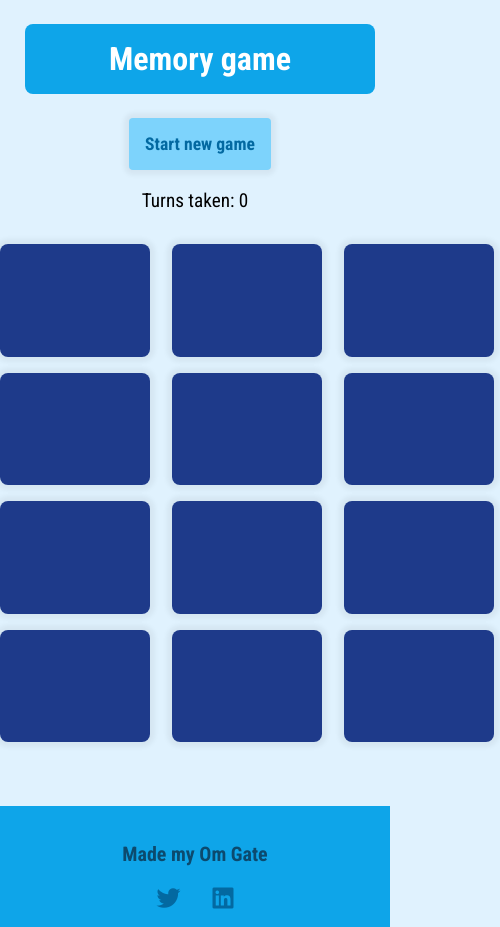
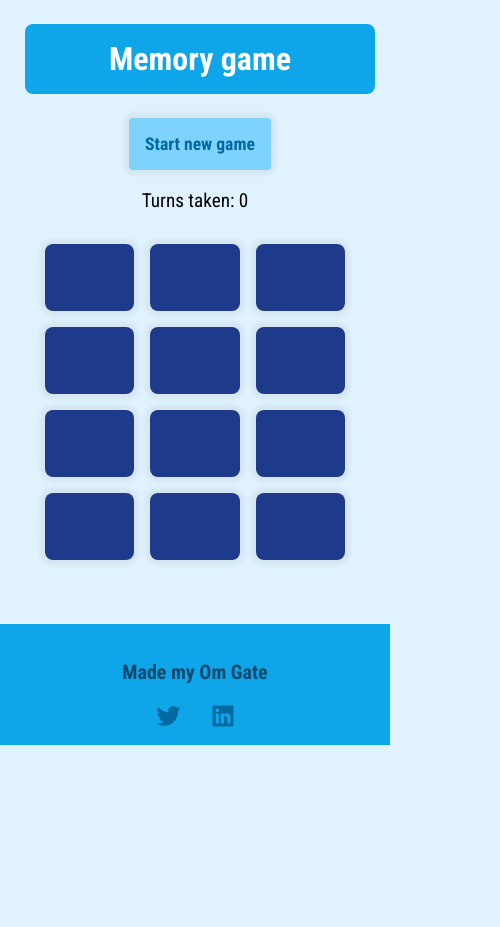
Before and after one commit to OMGATE23/memory-game, a React (Create React App) app: page / in a window 390 px wide. Shown: the whole page, 500 px wide, since content can reach past the window. After the commit the page ends 844 px from the top, so only its background shows below. Built offline with nearby package versions, Linux system fonts and the light colour scheme.

Commit message:
style: changed sizing and improved responsiveness

```diff
--- a/src/App.css
+++ b/src/App.css
@@ -24,8 +24,7 @@
   display: grid;
   grid-template-columns: repeat(4, 1fr);
   grid-gap: 1rem;
-  max-width: 900px;
-
+  max-width: 650px;
   border: 0 0.5rem;
 }
 
@@ -39,14 +38,15 @@
 
 }
 .modal {
-  width: 500px;
+  max-width: 500px;
   background-color: var(--sky-200);
   box-shadow: 0px 0px 25px 25px rgba(0, 0, 0, 0.1);
   border-radius: 0.5rem;
   padding: 2rem;
-  position: absolute;
-  left: 31.25%;
-  top: 20%;
+  margin-left: auto;
+  margin-right: auto;
+  margin-top: 10rem;
+
 }
 
 .modal a {
@@ -109,18 +109,7 @@ footer i {
 }
 
 @media(max-width:900px){
-  img {
-    width: 150px;
-  }
 
-  .grid-div {
-    width: 700px;
-  }
-
-  .modal {
-    top: 30%;
-    left: 10%;
-  }
 
   .modal-backdrop{
     height: 100%;
@@ -140,11 +129,40 @@ footer i {
   }
 
   .modal {
-    top: 30%;
-    left: 10%;
+    max-width: 400px;
   }
 
   .modal-backdrop{
     height: 110%;
   }
 }
+
+@media(max-width:500px){
+
+  .header {
+    flex-direction: column;
+    width: 400px;
+  }
+
+  .grid-div {
+    grid-template-columns: repeat(3, 1fr);
+    width: 300px;
+
+  }
+
+  img {
+    object-fit: cover;
+    width: 100%;
+  }
+  .modal {
+    max-width: 250px;
+  }
+
+  .modal a {
+    max-width: 200px;
+  }
+
+  .modal-backdrop{
+    height: 110%;
+  }
+}
```
